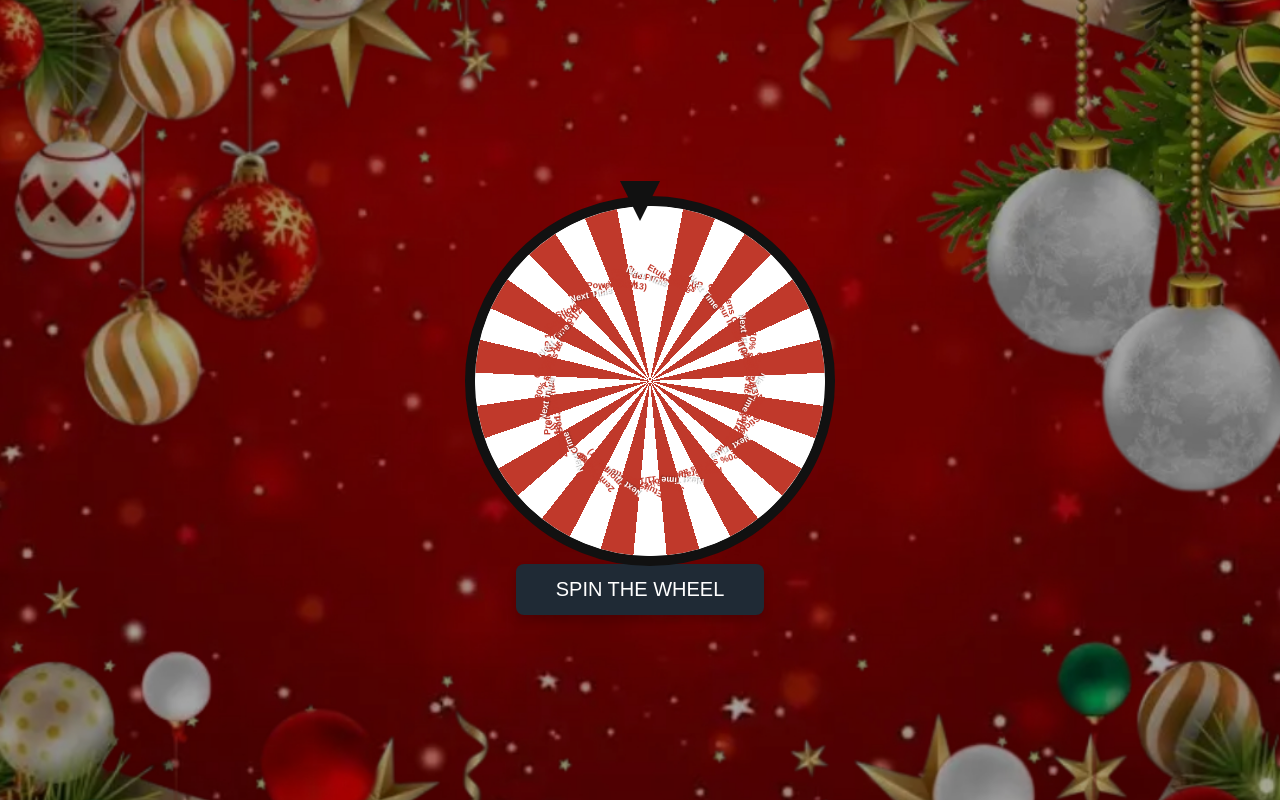
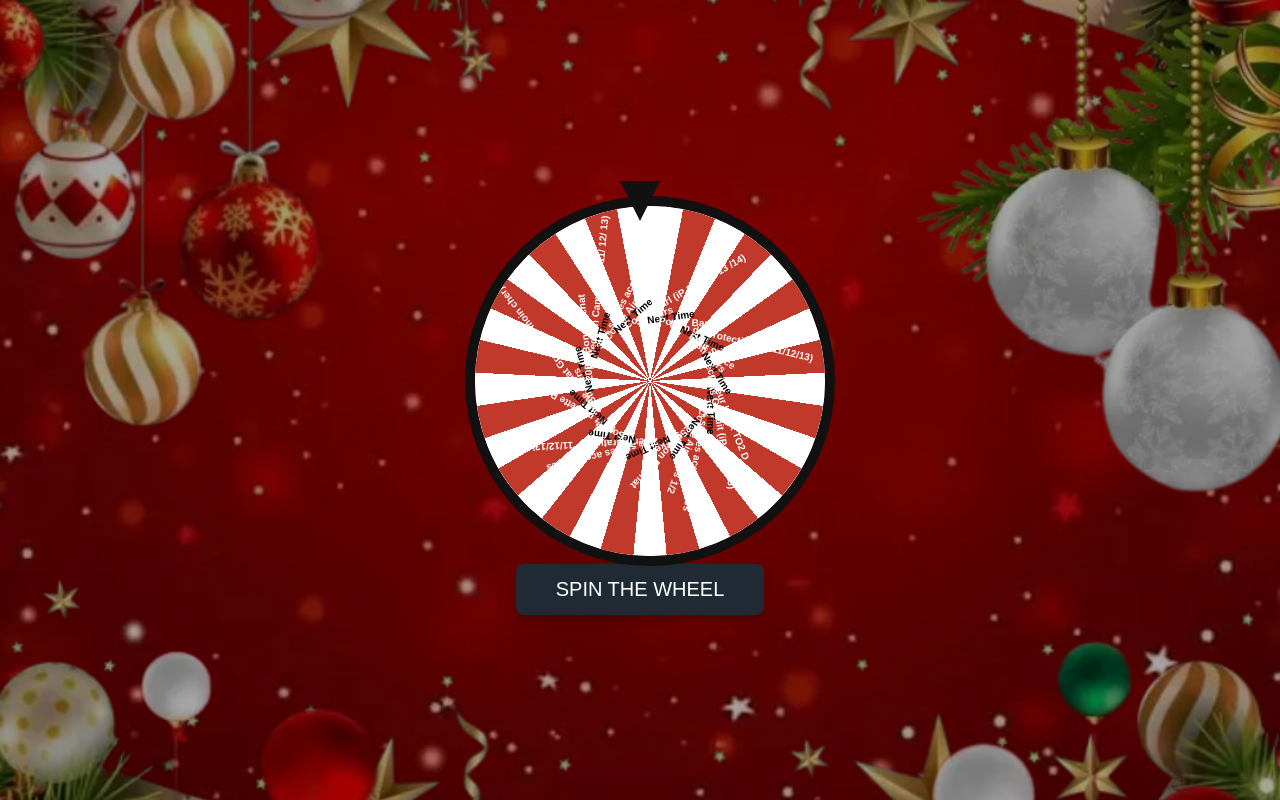
Before and after one commit to amirkhelia1/WHEEL-OF-FORTUNE, a plain HTML site: page index.html in a window 1280 px wide. Drawn offline with Linux system fonts and the light colour scheme.

Commit message:
Refactor label styles and update font sizes

```diff
--- a/assets/css/style.css
+++ b/assets/css/style.css
@@ -133,28 +133,29 @@ body::before {
 
 .label span {
   display: block;
-  transform: rotate(85deg) translateX(-10px);
-  margin-top: -8px;
-  margin-left: 42px;
+  /* TEXTE QUI SUIT LA ROTATION DU SEGMENT */
+  transform: rotate(90deg);
+  transform-origin: left center;
+  margin-left: 60px;
   font-weight: bold;
-  width: 110px;
+  width: 120px;
   text-align: left;
-  font-size: 9px;
-  line-height: 1.1;
+  font-size: 10px;
+  line-height: 1.2;
+  white-space: nowrap;
 }
 
 .win-text {
-  color: #c0392b;
-  font-size: 9px;
+  color: #fff;
+  font-size: 10px;
   font-weight: 800;
 }
 
 .gl-text {
-  color: #fff;
-  font-size: 8px;
-  line-height: 1.1;
-  text-shadow: 1px 1px 1px rgba(0, 0, 0, .3);
-  white-space: nowrap;
+  color: #000;
+  font-size: 10px;
+  font-weight: 800;
+  text-shadow: none;
 }
 
 #spinBtn {
@@ -254,7 +255,7 @@ body::before {
   }
 
   .label span {
-    margin-left: 36px;
+    margin-left: 50px;
     font-size: 8px;
   }
 
```
